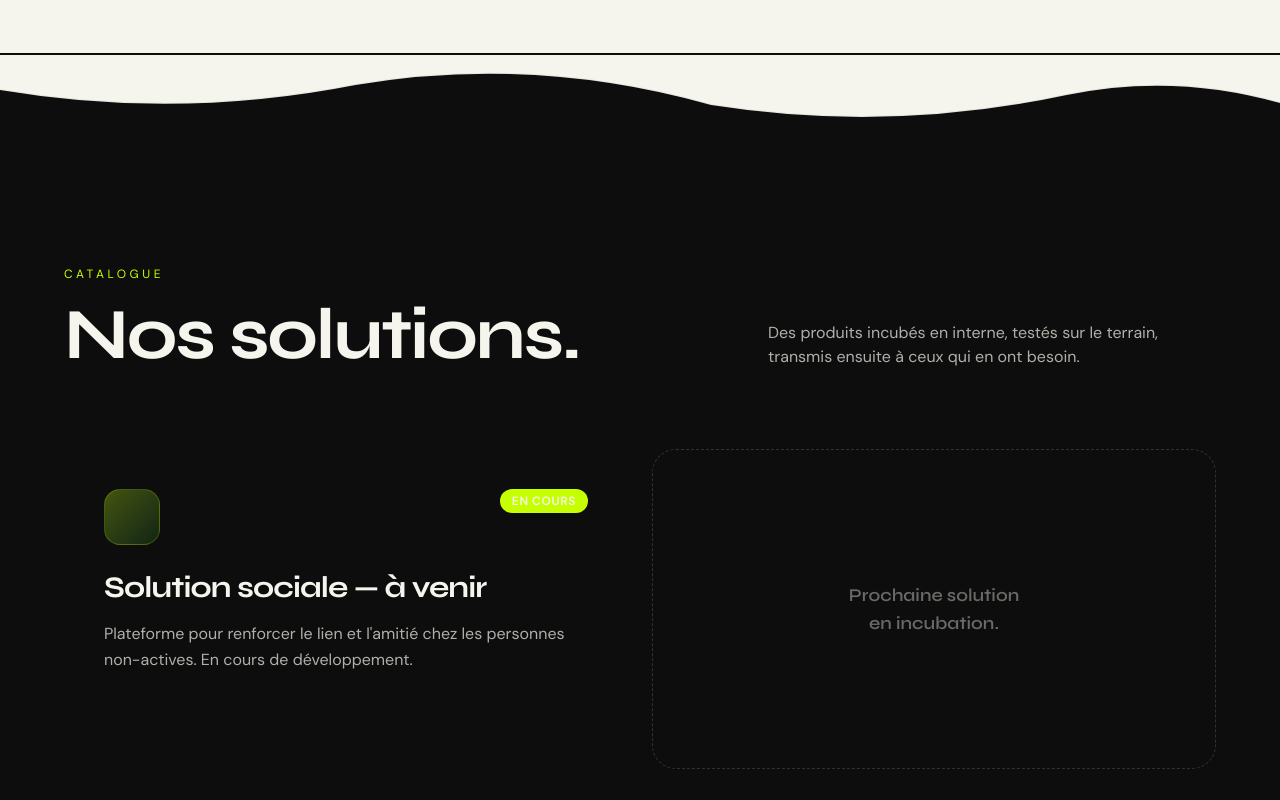
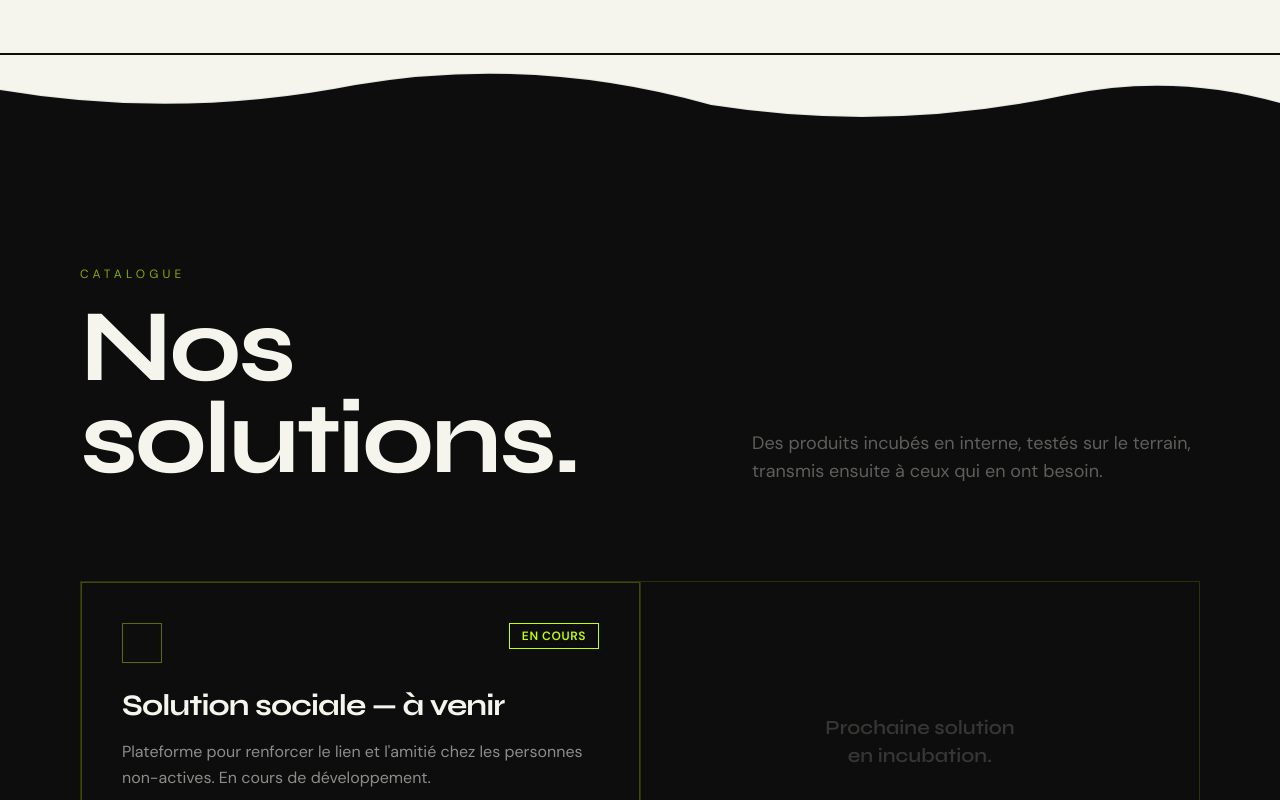
Before and after one commit to Mue-Agency/agence-vitrine, a Next.js app: page / in a window 1280 px wide. Shown: the part 3260-4060 px from the top of the page. Built offline with nearby package versions, Linux system fonts and the light colour scheme.

Commit message:
design: Products Exuvie — fond noir, bordures lime, hover inversion

```diff
--- a/components/ProductCard.tsx
+++ b/components/ProductCard.tsx
@@ -16,20 +16,45 @@ export default function ProductCard({ index, name, description, badge }: Props)
       whileInView={{ opacity: 1, y: 0 }}
       viewport={{ once: true, margin: "-80px" }}
       transition={{ duration: 0.7, delay: index * 0.1 }}
-      whileHover={{ y: -6 }}
-      className="glass rounded-3xl p-8 md:p-10 flex flex-col gap-6 hover:bg-white/10 hover:glow-lime transition-all min-h-[320px]"
+      className="group relative p-10 flex flex-col gap-6 min-h-[320px] overflow-hidden"
+      style={{ border: "1px solid rgba(198,255,0,0.25)" }}
     >
+      {/* Fond hover inversion */}
+      <div
+        className="absolute inset-0 -z-10 transition-transform duration-500 ease-out group-hover:translate-y-0"
+        style={{
+          background: "#C6FF00",
+          transform: "translateY(101%)",
+        }}
+      />
+
       <div className="flex items-start justify-between gap-4">
-        <div className="h-14 w-14 rounded-2xl bg-gradient-to-br from-mue-lime/30 to-mue-dark-green/30 border border-mue-lime/20" />
+        <div
+          className="h-10 w-10 transition-colors duration-500"
+          style={{ border: "1px solid rgba(198,255,0,0.4)" }}
+        />
         {badge && (
-          <span className="px-3 py-1 rounded-full bg-mue-lime text-mue-black text-xs font-semibold uppercase tracking-wider">
+          <span
+            className="px-3 py-1 text-xs font-semibold uppercase tracking-wider transition-colors duration-500 group-hover:bg-exuvie-black group-hover:text-mue-lime"
+            style={{ border: "1px solid #C6FF00", color: "#C6FF00" }}
+          >
             {badge}
           </span>
         )}
       </div>
       <div className="flex-1">
-        <h3 className="font-display text-2xl md:text-3xl font-bold">{name}</h3>
-        <p className="mt-4 text-foreground/70 leading-relaxed">{description}</p>
+        <h3
+          className="font-display text-2xl md:text-3xl font-bold transition-colors duration-500 group-hover:text-exuvie-black"
+          style={{ color: "#F5F5EE" }}
+        >
+          {name}
+        </h3>
+        <p
+          className="mt-4 leading-relaxed transition-colors duration-500 group-hover:text-exuvie-black"
+          style={{ color: "rgba(245,245,238,0.55)" }}
+        >
+          {description}
+        </p>
       </div>
     </motion.article>
   );
--- a/components/Products.tsx
+++ b/components/Products.tsx
@@ -14,27 +14,38 @@ const products = [
 
 export default function Products() {
   return (
-    <section id="produits" className="relative py-32 px-6">
+    <section id="produits" className="section-black relative py-32 px-6 md:px-20">
       <div className="max-w-6xl mx-auto">
         <motion.div
           initial={{ opacity: 0, y: 30 }}
           whileInView={{ opacity: 1, y: 0 }}
           viewport={{ once: true }}
           transition={{ duration: 0.7 }}
-          className="mb-20 flex flex-col md:flex-row md:items-end md:justify-between gap-6"
+          className="mb-24 flex flex-col md:flex-row md:items-end md:justify-between gap-6"
         >
           <div>
-            <span className="text-xs uppercase tracking-[0.3em] text-mue-lime">Catalogue</span>
-            <h2 className="mt-4 font-display text-5xl md:text-7xl font-bold leading-[0.95]">
+            <span
+              className="text-xs uppercase tracking-[0.35em]"
+              style={{ color: "rgba(198,255,0,0.65)" }}
+            >
+              Catalogue
+            </span>
+            <h2
+              className="mt-4 font-display font-bold leading-[0.9]"
+              style={{ fontSize: "clamp(3rem,8vw,8rem)", color: "#F5F5EE" }}
+            >
               Nos solutions.
             </h2>
           </div>
-          <p className="text-foreground/70 max-w-md">
+          <p className="max-w-md text-lg" style={{ color: "rgba(245,245,238,0.35)" }}>
             Des produits incubés en interne, testés sur le terrain, transmis ensuite à ceux qui en ont besoin.
           </p>
         </motion.div>
 
-        <div className="grid md:grid-cols-2 gap-6">
+        <div
+          className="grid md:grid-cols-2 gap-0"
+          style={{ border: "1px solid rgba(198,255,0,0.15)" }}
+        >
           {products.map((p, i) => (
             <ProductCard key={p.name} index={i} {...p} />
           ))}
@@ -43,9 +54,14 @@ export default function Products() {
             whileInView={{ opacity: 1 }}
             viewport={{ once: true }}
             transition={{ duration: 0.7, delay: 0.2 }}
-            className="rounded-3xl border border-dashed border-white/15 p-10 flex items-center justify-center text-center text-foreground/40 min-h-[320px]"
+            className="p-10 flex items-center justify-center text-center min-h-[320px]"
+            style={{
+              borderTop: "none",
+              borderLeft: "1px solid rgba(198,255,0,0.15)",
+              color: "rgba(245,245,238,0.18)",
+            }}
           >
-            <span className="font-display text-lg">
+            <span className="font-display text-xl">
               Prochaine solution
               <br />
               en incubation.
```
